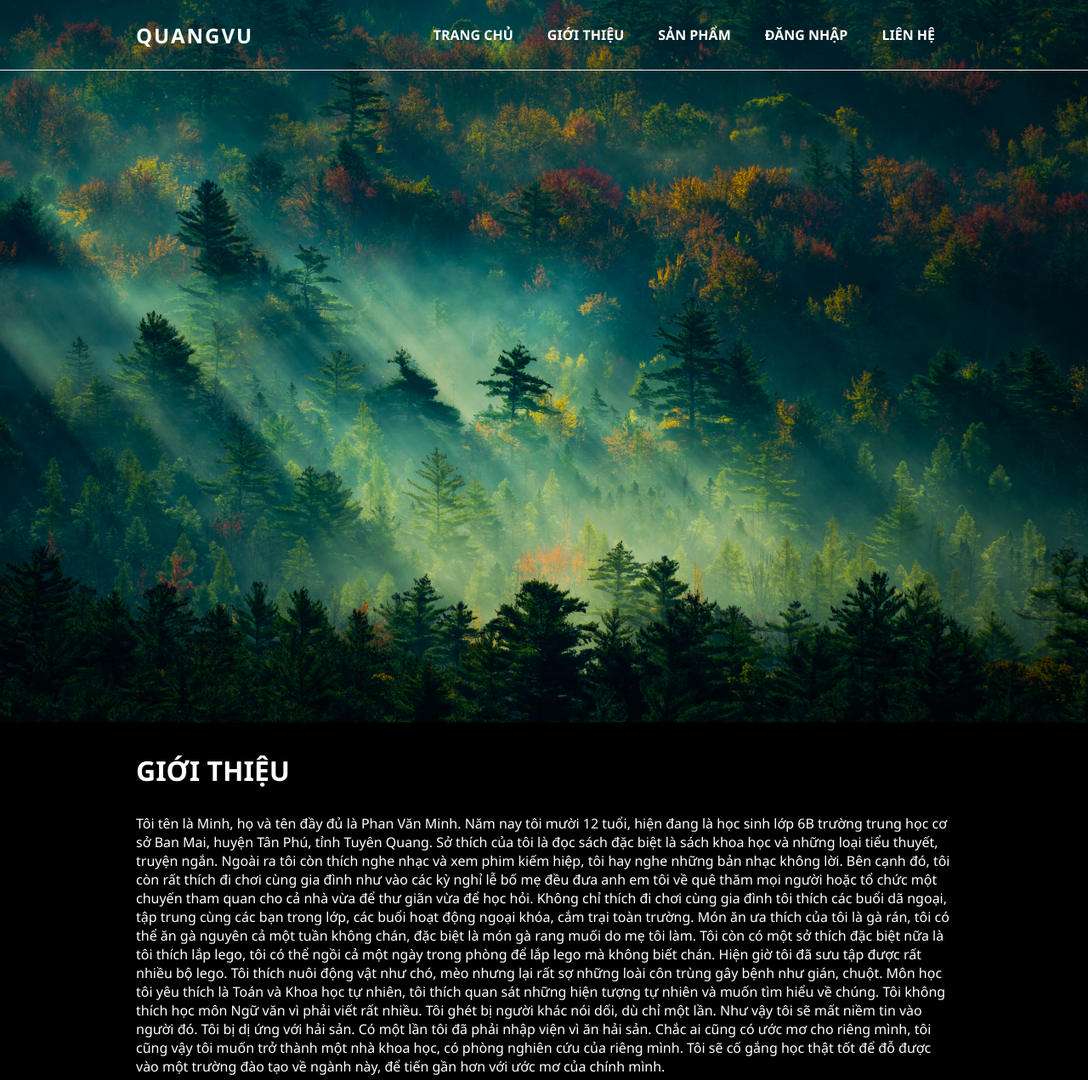
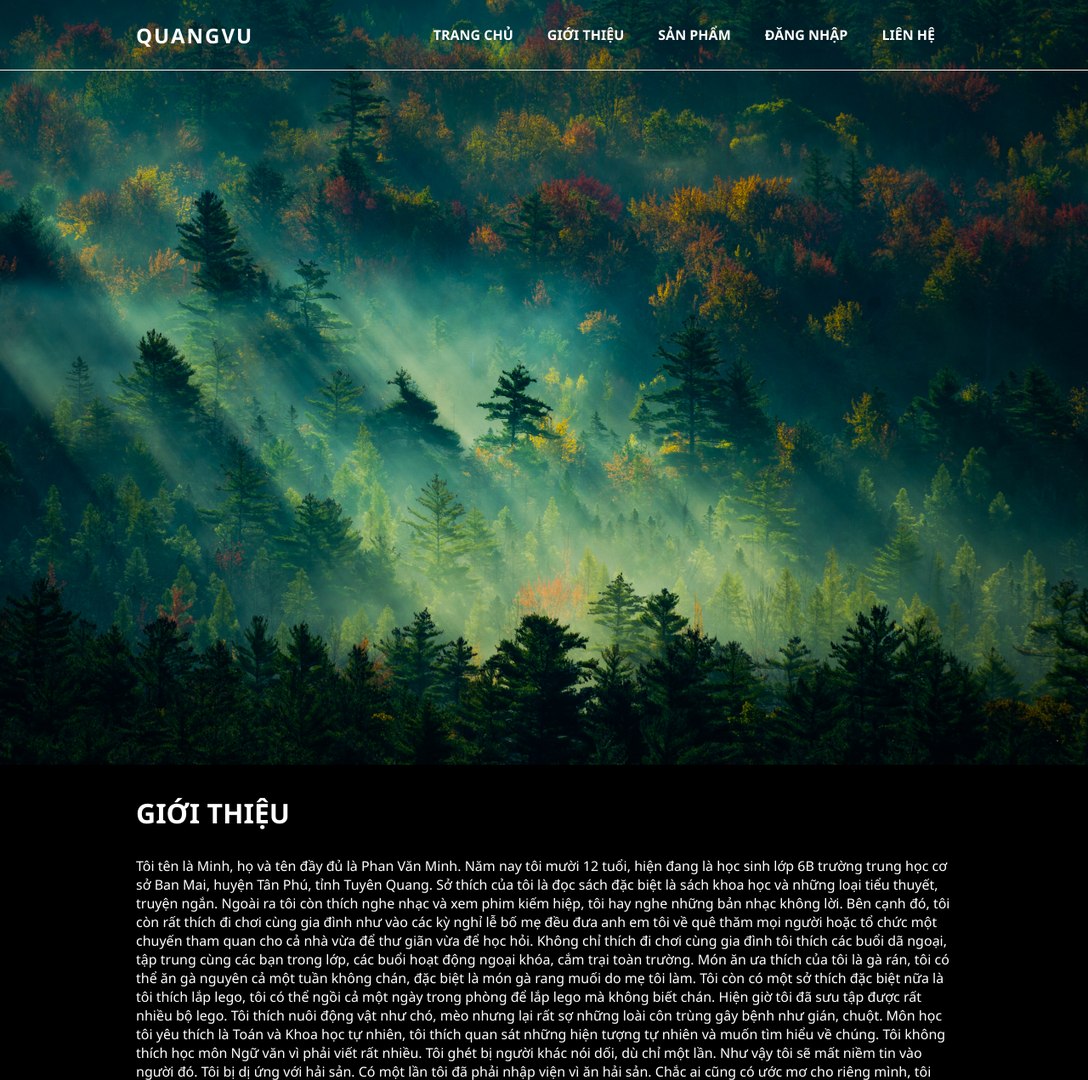
Before and after one commit to QuangVu1708/Webtest, a PHP site: page / in a window 1280 px wide. Shown: the top 1271 px of the page at 85% size. Run offline with PHP 8.4, Linux system fonts and the light colour scheme.

Commit message:
Update style.css

```diff
--- a/style.css
+++ b/style.css
@@ -53,7 +53,7 @@ ul#main-menu a{
 }
 #banner img{
     width: 100%;
-    height: 850px;
+    height: 900px;
     background-size: cover;
 }
 
```
